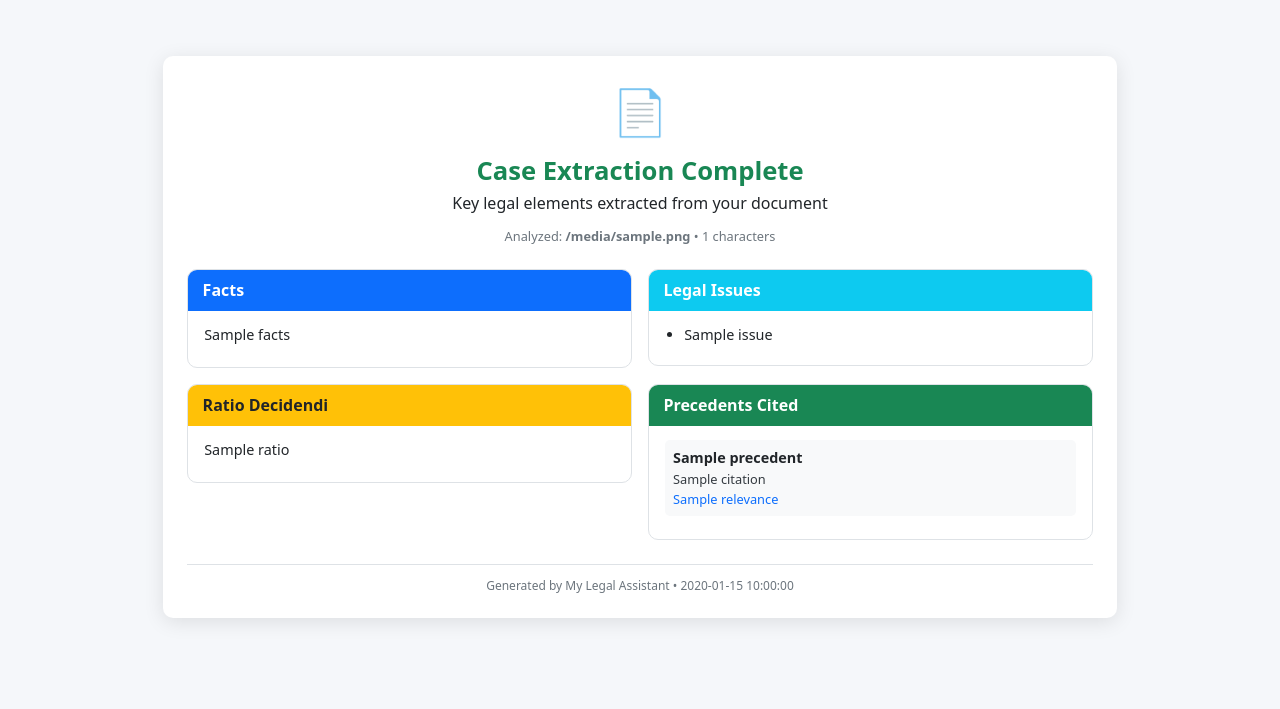
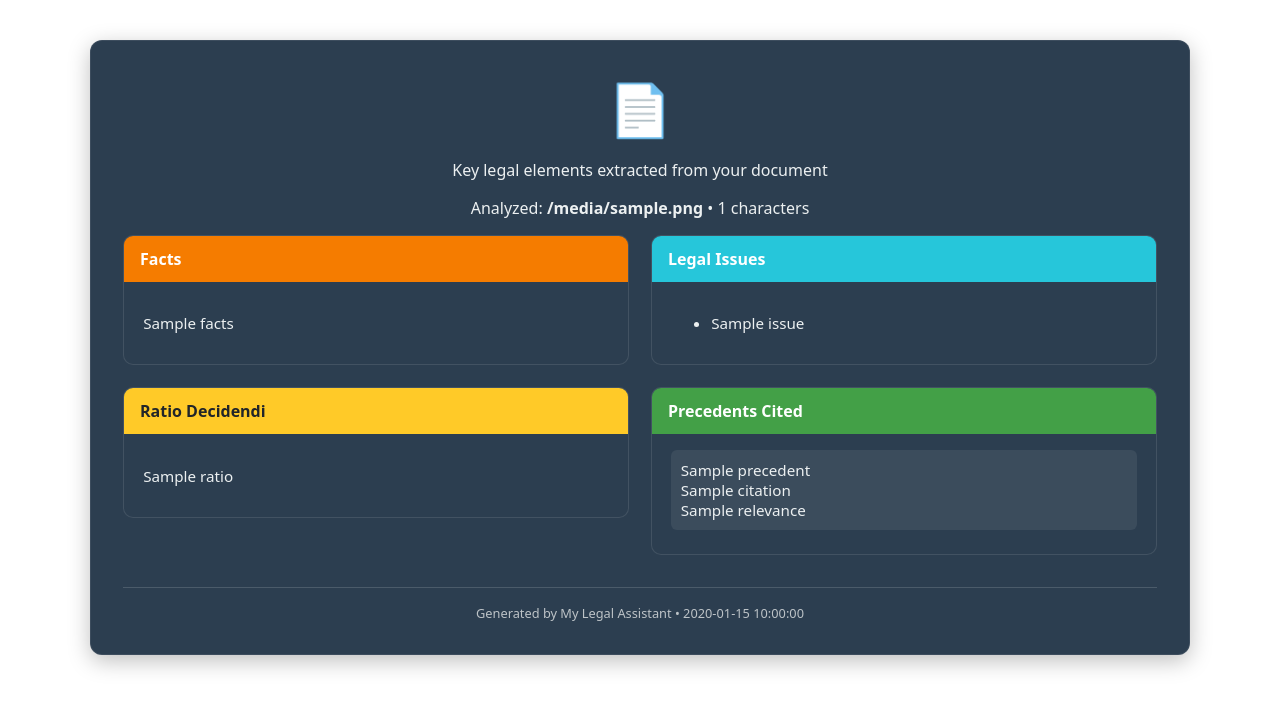
Before and after one commit to motsamaiteboho/legal-assistant-api, a Python web app: template app/templates/case_summary.html in a window 1280 px wide. Shown: the top 709 px of the page. Run offline with Jinja, Linux system fonts and the light colour scheme; the template is opened without the code that fills it: most values are stand-ins (such as "Sample title", 1, 10 or a date in 2020).

Commit message:
chores: added styling to case summary pdf

```diff
--- a/app/templates/case_summary.html
+++ b/app/templates/case_summary.html
@@ -4,181 +4,113 @@
     <meta charset="UTF-8" />
     <title>Case Extraction Summary</title>
     <style>
-    /* Base layout */
+      /* PAGE BACKGROUND */
       body {
-      font-family: system-ui, -apple-system, BlinkMacSystemFont, "Segoe UI", sans-serif;
-      background-color: #f5f7fa;
+        font-family: system-ui, -apple-system, BlinkMacSystemFont, "Segoe UI",
+          sans-serif;
         margin: 0;
-      padding: 24px;
+        padding: 40px;
+        color: #ecf0f1; /* light text */
       }
 
+      /* MAIN CONTAINER */
       .case-extractor {
-      max-width: 80%;
+        max-width: 1100px;
         margin: 0 auto;
-      padding: 2rem 1rem;
-      box-sizing: border-box;
       }
 
-    /* Card + grid helpers */
-    .card {
-      border-radius: 10px;
-      border: 1px solid #dee2e6;
-      background-color: #ffffff;
-      box-shadow: 0 4px 15px rgba(0,0,0,0.08);
-      overflow: hidden;
+      /* MAIN WHITE CARD */
+      .results-card {
+        background-color: #2c3e50; /* deep slate blue like screenshot */
+        border-radius: 12px;
+        padding: 2rem;
+        box-shadow: 0 6px 22px rgba(0, 0, 0, 0.25);
+        border: 1px solid rgba(255, 255, 255, 0.08);
       }
 
-    .card-body {
-      padding: 1.5rem;
-    }
-
-    .results-card {
-      border: 0;
-      box-shadow: 0 4px 20px rgba(0,0,0,0.10);
-    }
-
+      /* HEADER AREA */
       .results-header {
         text-align: center;
-      margin-bottom: 1.5rem;
+        color: #ecf0f1;
       }
 
       .results-header h2 {
-      margin: 0 0 0.25rem 0;
-      font-size: 1.6rem;
-      color: #198754;
+        margin: 0;
+        font-size: 2rem;
         font-weight: 700;
       }
 
-    .results-header .lead {
-      margin: 0 0 0.4rem 0;
-      font-size: 1rem;
-      color: #212529;
+      .icon-wrapper {
+        font-size: 3.2rem;
+        margin-bottom: 10px;
       }
 
-    .results-header .meta {
-      font-size: 0.8rem;
-      color: #6c757d;
+      /* GRID LAYOUT */
+      .results-grid {
+        display: grid;
+        grid-template-columns: 1fr 1fr;
+        gap: 22px;
       }
 
-    .icon-wrapper {
-      margin-bottom: 0.75rem;
-      font-size: 2.8rem;
-      color: #198754;
+      /* INDIVIDUAL CARD */
+      .result-card {
+        background-color: #2c3e50;
+        border-radius: 10px;
+        border: 1px solid rgba(255, 255, 255, 0.1);
+        overflow: hidden;
+        color: white;
       }
 
-    /* Grid layout for the four result cards */
-    .results-grid {
-      display: flex;
-      flex-wrap: wrap;
-      gap: 1rem;
+      .result-card-body {
+        padding: 1rem 1.2rem;
+        font-size: 0.95rem;
+        color: #ecf0f1;
       }
 
-    .results-grid-item {
-      flex: 1 1 calc(50% - 0.5rem);
-      box-sizing: border-box;
-    }
-
-    /* Individual result cards */
-    .result-card {
-      border-radius: 10px;
-      overflow: hidden;
-      border: 1px solid #dee2e6;
-    }
-
-    .result-card-header {
-      padding: 0.6rem 0.9rem;
-      font-size: 1rem;
-      font-weight: 600;
-      color: #ffffff;
-    }
-
+      /* CARD HEADERS — EXACT COLOR MATCHING THE SCREENSHOT */
       .header-facts {
-      background-color: #0d6efd; /* primary */
+        background-color: #f57c00; /* orange */
+        padding: 0.75rem 1rem;
+        font-weight: 700;
+        color: #fff;
       }
 
       .header-issues {
-      background-color: #0dcaf0; /* info */
-      color: #ffffff;
+        background-color: #26c6da; /* cyan */
+        padding: 0.75rem 1rem;
+        font-weight: 700;
       }
 
       .header-ratio {
-      background-color: #ffc107; /* warning */
+        background-color: #ffca28; /* yellow */
+        padding: 0.75rem 1rem;
+        font-weight: 700;
         color: #212529;
       }
 
       .header-precedents {
-      background-color: #198754; /* success */
+        background-color: #43a047; /* green */
+        padding: 0.75rem 1rem;
+        font-weight: 700;
+        color: #fff;
       }
 
-    .result-card-body {
-      padding: 0.9rem 1rem 1rem 1rem;
-      font-size: 0.9rem;
-      color: #212529;
+      /* PRECEDENT BOXES */
+      .precedent-item {
+        background-color: rgba(255, 255, 255, 0.07);
+        padding: 0.6rem;
+        border-radius: 6px;
+        margin-bottom: 0.5rem;
       }
 
-    .result-card-body p {
-      margin-top: 0;
-      margin-bottom: 0.4rem;
-    }
-
-    .result-card-body ul {
-      margin: 0;
-      padding-left: 1.2rem;
-    }
-
-    .result-card-body li {
-      margin-bottom: 0.3rem;
-    }
-
-    /* Precedents styling (like your .precedent-item) */
-    .precedent-item {
-      padding: 0.5rem;
-      border-radius: 5px;
-      background-color: #f8f9fa;
-      margin-bottom: 0.4rem;
-    }
-
-    .precedent-case {
-      font-weight: 600;
-      color: #212529;
-      margin-bottom: 0.15rem;
-    }
-
-    .precedent-citation {
+      /* FOOTER */
+      .footer {
+        border-top: 1px solid rgba(255, 255, 255, 0.15);
+        margin-top: 2rem;
+        padding-top: 1rem;
+        text-align: center;
         font-size: 0.8rem;
-      color: #343a40;
-    }
-
-    .precedent-relevance {
-      font-size: 0.8rem;
-      color: #0d6efd;
-      margin-top: 0.15rem;
-    }
-
-    /* Footer / generated info */
-    .footer {
-      margin-top: 1.5rem;
-      padding-top: 0.75rem;
-      border-top: 1px solid #dee2e6;
-      font-size: 0.75rem;
-      color: #6c757d;
-      text-align: center;
-    }
-
-    /* Simple “row g-4” spacing approximation */
-    .mt-4 {
-      margin-top: 1.5rem;
-    }
-
-    /* Make sure layout still looks decent if shrunk */
-    @media print {
-      body {
-        background-color: #ffffff;
-      }
-      .case-extractor {
-        max-width: 100%;
-        padding: 0;
-      }
+        color: #bdc3c7;
       }
     </style>
   </head>
@@ -189,14 +121,11 @@
           <!-- Header -->
           <div class="results-header">
             <div class="icon-wrapper">📄</div>
-          <h2>Case Extraction Complete</h2>
             <p class="lead">Key legal elements extracted from your document</p>
             <p class="meta">
               Analyzed:
               <strong>{{ filename }}</strong>
-            {% if char_count %}
-              • {{ char_count }} characters
-            {% endif %}
+              {% if char_count %} • {{ char_count }} characters {% endif %}
             </p>
           </div>
 
@@ -205,9 +134,7 @@
             <!-- Facts -->
             <div class="results-grid-item">
               <div class="result-card">
-              <div class="result-card-header header-facts">
-                Facts
-              </div>
+                <div class="result-card-header header-facts">Facts</div>
                 <div class="result-card-body">
                   <p>{{ facts }}</p>
                 </div>
@@ -217,9 +144,7 @@
             <!-- Legal Issues -->
             <div class="results-grid-item">
               <div class="result-card">
-              <div class="result-card-header header-issues">
-                Legal Issues
-              </div>
+                <div class="result-card-header header-issues">Legal Issues</div>
                 <div class="result-card-body">
                   {% if issues and issues|length > 0 %}
                   <ul>
@@ -253,8 +178,8 @@
                   Precedents Cited
                 </div>
                 <div class="result-card-body">
-                {% if precedents and precedents|length > 0 %}
-                  {% for p in precedents %}
+                  {% if precedents and precedents|length > 0 %} {% for p in
+                  precedents %}
                   <div class="precedent-item">
                     <div class="precedent-case">{{ p.caseName }}</div>
                     <div class="precedent-citation">{{ p.citation }}</div>
@@ -262,8 +187,7 @@
                     <div class="precedent-relevance">{{ p.relevance }}</div>
                     {% endif %}
                   </div>
-                  {% endfor %}
-                {% else %}
+                  {% endfor %} {% else %}
                   <p>No precedents were cited in this summary.</p>
                   {% endif %}
                 </div>
```
Lines whose indentation alone changed are shown as unchanged.
